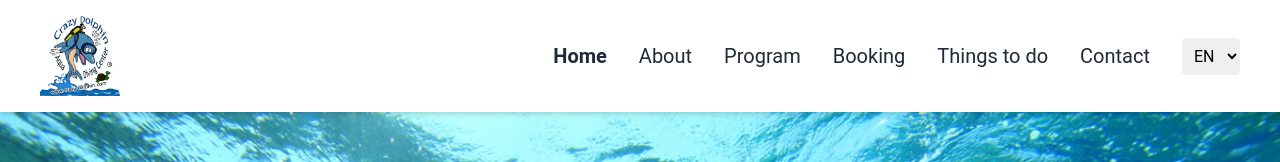
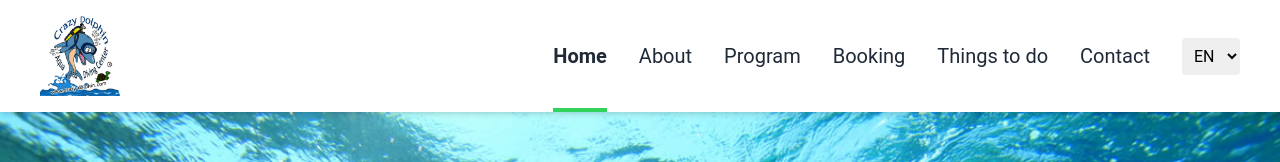
Before and after one commit to mahmoudzanoun13/crazydolphin, a React (Create React App) app: page /#/ in a window 1280 px wide. Shown: the top 162 px of the page. Built offline with nearby package versions, Linux system fonts and the light colour scheme; what tw-elements would draw is missing.

Commit message:
removing styles of active fixing..

```diff
--- a/src/components/Certificates/Certificates.css
+++ /dev/null
@@ -1,3 +0,0 @@
-.active {
-  border-bottom: none;
-}
--- a/src/components/Certificates/Certificates.js
+++ b/src/components/Certificates/Certificates.js
@@ -5,7 +5,6 @@ import certificateThree from '../../assets/images/certificate_3.jpg';
 import certificateFour from '../../assets/images/certificate_4.jpg';
 import certificateFive from '../../assets/images/certificate_5.jpg';
 import certificateSix from '../../assets/images/certificate_6.jpg';
-import './Certificates.css';
 
 export const Certificates = () => {
   return (
```
